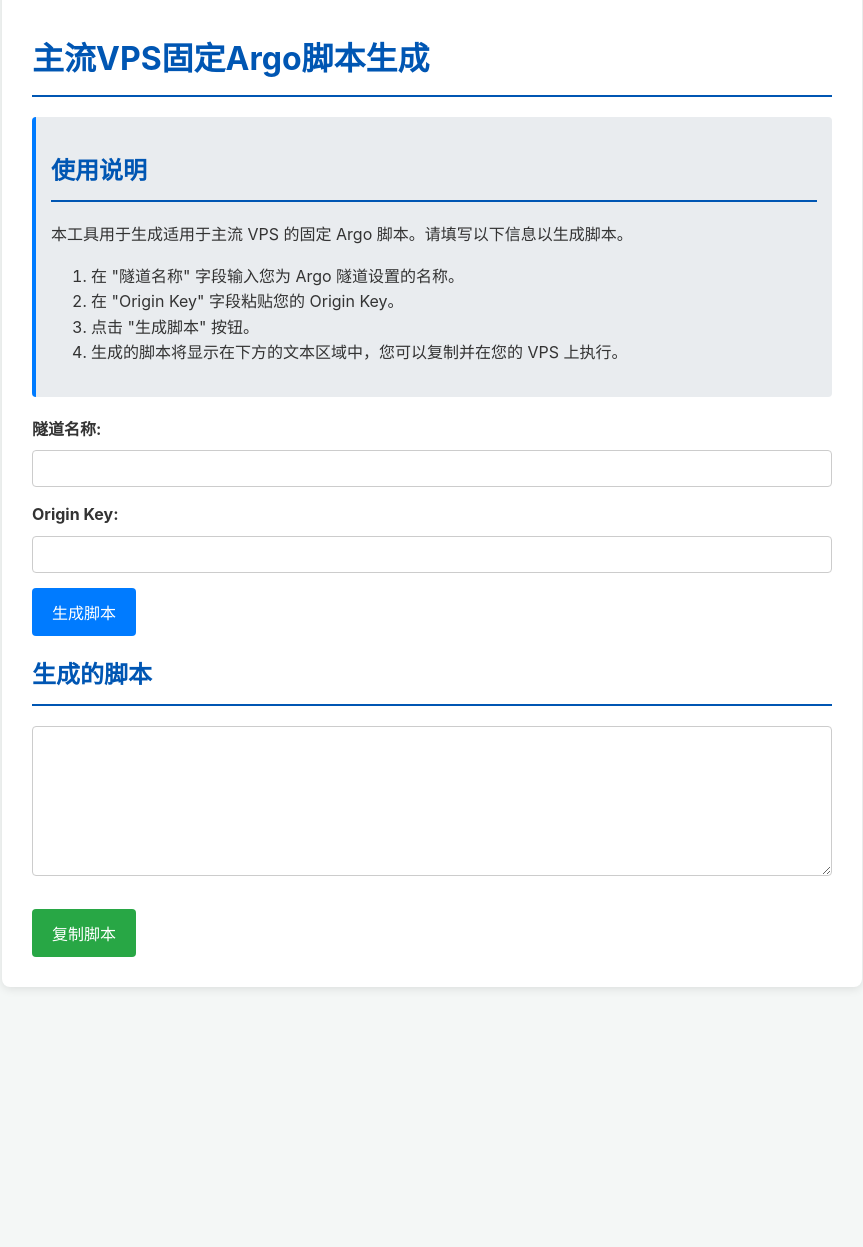
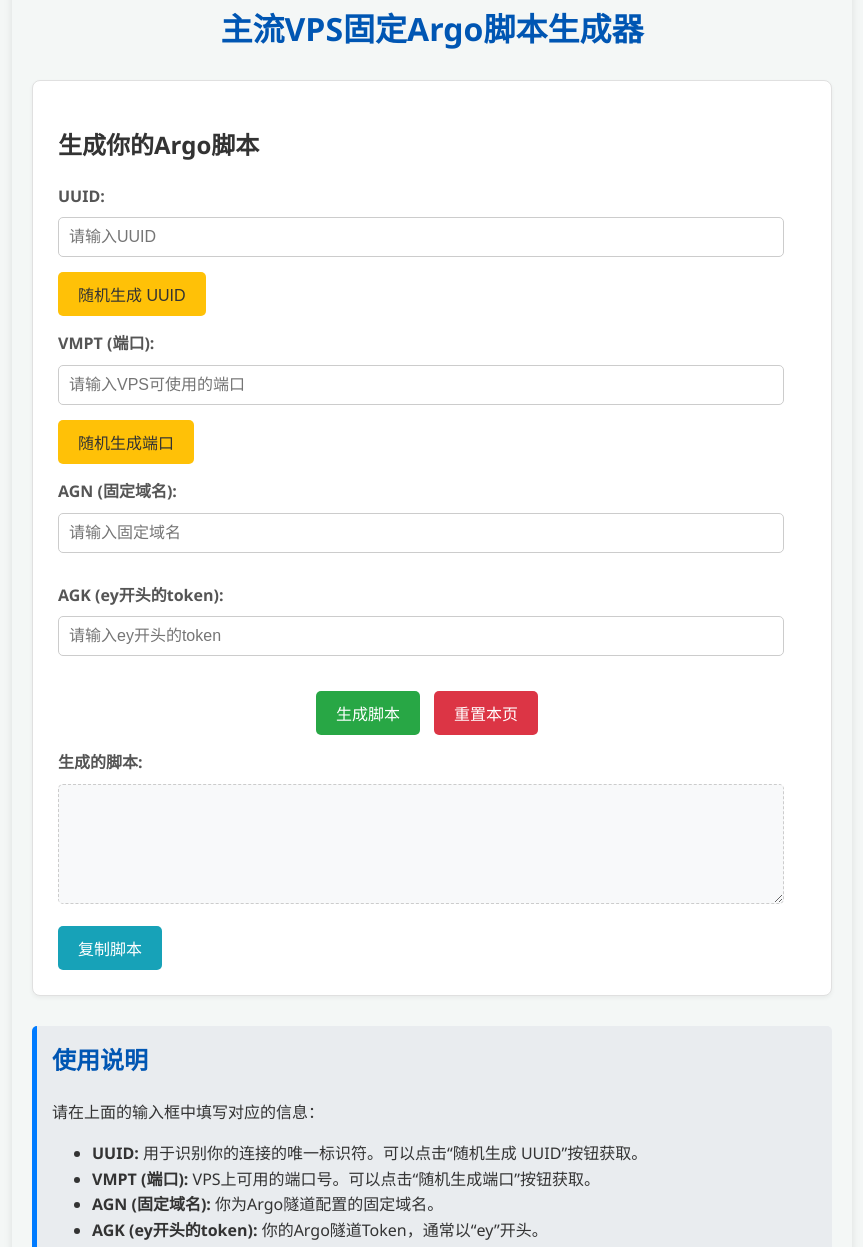
Before and after one commit to akxxxxxxxxx9/tool, a plain HTML site: page vps-fixed-argo.html in a window 1280 px wide. Shown: the part 58-1305 px from the top of the page, without its empty margins (208-1071 px from the left). Before the commit the page ends 1085 px from the top, so only its background shows below. Drawn offline with Linux system fonts and the light colour scheme.

Commit message:
Update vps-fixed-argo.html

```diff
--- a/vps-fixed-argo.html
+++ b/vps-fixed-argo.html
@@ -3,213 +3,213 @@
 <head>
     <meta charset="UTF-8">
     <meta name="viewport" content="width=device-width, initial-scale=1.0">
-    <title>主流VPS固定Argo脚本生成 - AKI 工具箱</title>
+    <title>主流VPS固定Argo脚本生成器</title>
     <style>
         body {
-            font-family: -apple-system, BlinkMacSystemFont, "Segoe UI", Roboto, "Helvetica Neue", Arial, sans-serif;
-            line-height: 1.6;
-            margin: 0;
+            font-family: 'Segoe UI', Tahoma, Geneva, Verdana, sans-serif;
+            max-width: 800px;
+            margin: 20px auto;
             padding: 20px;
             background-color: #f4f7f6;
             color: #333;
+            line-height: 1.6;
+            border-radius: 10px;
+            box-shadow: 0 4px 8px rgba(0, 0, 0, 0.1);
         }
-        .container {
-            max-width: 800px;
-            margin: 20px auto;
-            background-color: #fff;
-            padding: 30px;
+        h1 {
+            text-align: center;
+            color: #0056b3;
+            margin-bottom: 25px;
+            font-size: 2em;
+        }
+        .section {
+            background: #ffffff;
+            padding: 25px;
+            margin-bottom: 20px;
             border-radius: 8px;
-            box-shadow: 0 2px 10px rgba(0, 0, 0, 0.1);
-        }
-        h1, h2 {
-            color: #0056b3;
-            border-bottom: 2px solid #0056b3;
-            padding-bottom: 10px;
-            margin-bottom: 20px;
+            box-shadow: 0 2px 4px rgba(0, 0, 0, 0.05);
+            border: 1px solid #e0e0e0;
         }
         label {
             display: block;
-            margin-bottom: 8px;
+            margin: 15px 0 8px;
             font-weight: bold;
+            color: #555;
         }
-        input[type="text"], select, textarea {
-            width: 100%;
+        input[type="text"], textarea {
+            width: calc(100% - 22px);
             padding: 10px;
             margin-bottom: 15px;
             border: 1px solid #ccc;
-            border-radius: 4px;
-            box-sizing: border-box; /* Include padding and border in the element's total width and height */
+            border-radius: 5px;
+            box-sizing: border-box;
+            font-size: 1em;
+            transition: border-color 0.3s ease-in-out;
         }
+        input[type="text"]:focus, textarea:focus {
+            border-color: #007bff;
+            outline: none;
+        }
+        button {
+            padding: 10px 20px;
+            margin-right: 10px;
+            border: none;
+            border-radius: 5px;
+            cursor: pointer;
+            font-size: 1em;
+            transition: background-color 0.3s ease, opacity 0.3s ease;
+        }
+        button:hover {
+            opacity: 0.9;
+        }
+        .generate-btn {
+            background-color: #28a745;
+            color: white;
+        }
+        .random-btn {
+            background-color: #ffc107;
+            color: #333;
+        }
+        .copy-btn {
+            background-color: #17a2b8;
+            color: white;
+        }
+         .reset-btn {
+            background-color: #dc3545;
+            color: white;
+         }
         textarea {
             resize: vertical;
-            min-height: 150px;
+            min-height: 120px;
+            font-family: 'Courier New', Courier, monospace;
+            background-color: #f8f9fa;
+            border: 1px dashed #ccc;
+            color: #000;
         }
-        button {
-            background-color: #007bff;
-            color: white;
-            padding: 12px 20px;
-            border: none;
-            border-radius: 4px;
-            cursor: pointer;
-            font-size: 16px;
-            transition: background-color 0.3s ease;
-        }
-        button:hover {
-            background-color: #0056b3;
+        .button-group {
+            margin-top: 20px;
+            text-align: center;
         }
         .instructions {
+            margin-top: 30px;
+            padding: 15px;
             background-color: #e9ecef;
-            padding: 15px;
-            border-left: 4px solid #007bff;
-            margin-bottom: 20px;
-            border-radius: 4px;
+            border-left: 5px solid #007bff;
+            border-radius: 5px;
         }
-        .output {
-            margin-top: 20px;
+        .instructions h2 {
+            margin-top: 0;
+            color: #0056b3;
         }
-        .copy-button {
-            background-color: #28a745;
-            margin-top: 10px;
-        }
-        .copy-button:hover {
-             background-color: #218838;
+        .instructions p {
+            margin-bottom: 10px;
         }
     </style>
 </head>
 <body>
-    <div class="container">
-        <h1>主流VPS固定Argo脚本生成</h1>
-        <div class="instructions">
-            <h2>使用说明</h2>
-            <p>本工具用于生成适用于主流 VPS 的固定 Argo 脚本。请填写以下信息以生成脚本。</p>
-            <ol>
-                <li>在 "隧道名称" 字段输入您为 Argo 隧道设置的名称。</li>
-                <li>在 "Origin Key" 字段粘贴您的 Origin Key。</li>
-                <li>点击 "生成脚本" 按钮。</li>
-                <li>生成的脚本将显示在下方的文本区域中，您可以复制并在您的 VPS 上执行。</li>
-            </ol>
+    <h1>主流VPS固定Argo脚本生成器</h1>
+
+    <div class="section">
+        <h2>生成你的Argo脚本</h2>
+        <label for="vps-uuid">UUID:</label>
+        <input type="text" id="vps-uuid" placeholder="请输入UUID">
+        <button class="random-btn" onclick="generateUUID('vps-uuid')">随机生成 UUID</button>
+
+        <label for="vps-vmpt">VMPT (端口):</label>
+        <input type="text" id="vps-vmpt" placeholder="请输入VPS可使用的端口">
+        <button class="random-btn" onclick="generateRandomPort('vps-vmpt')">随机生成端口</button>
+
+        <label for="vps-agn">AGN (固定域名):</label>
+        <input type="text" id="vps-agn" placeholder="请输入固定域名">
+
+        <label for="vps-agk">AGK (ey开头的token):</label>
+        <input type="text" id="vps-agk" placeholder="请输入ey开头的token">
+
+        <div class="button-group">
+            <button class="generate-btn" onclick="generateScript('vps')">生成脚本</button>
+             <button class="reset-btn" onclick="resetSection('vps')">重置本页</button>
         </div>
 
-        <label for="tunnelName">隧道名称:</label>
-        <input type="text" id="tunnelName" name="tunnelName" required>
+        <label for="vps-output">生成的脚本:</label>
+        <textarea id="vps-output" readonly></textarea>
+        <button class="copy-btn" onclick="copyToClipboard('vps-output')">复制脚本</button>
+    </div>
 
-        <label for="originKey">Origin Key:</label>
-        <input type="text" id="originKey" name="originKey" required>
-
-        <button onclick="generateScript()">生成脚本</button>
-
-        <div class="output">
-            <h2>生成的脚本</h2>
-            <textarea id="generatedScript" readonly></textarea>
-            <button class="copy-button" onclick="copyScript()">复制脚本</button>
-        </div>
+    <div class="instructions">
+        <h2>使用说明</h2>
+        <p>请在上面的输入框中填写对应的信息：</p>
+        <ul>
+            <li><strong>UUID:</strong> 用于识别你的连接的唯一标识符。可以点击“随机生成 UUID”按钮获取。</li>
+            <li><strong>VMPT (端口):</strong> VPS上可用的端口号。可以点击“随机生成端口”按钮获取。</li>
+            <li><strong>AGN (固定域名):</strong> 你为Argo隧道配置的固定域名。</li>
+            <li><strong>AGK (ey开头的token):</strong> 你的Argo隧道Token，通常以“ey”开头。</li>
+        </ul>
+        <p>填写完成后，点击“生成脚本”按钮，生成的脚本会出现在下方文本框中。然后点击“复制脚本”按钮即可复制到剪贴板，以便在你的VPS上执行。</p>
+         <p>点击“重置本页”按钮可以清空当前页面的所有输入和输出内容。</p>
     </div>
 
     <script>
-        function generateScript() {
-            const tunnelName = document.getElementById('tunnelName').value.trim();
-            const originKey = document.getElementById('originKey').value.trim();
-            const generatedScriptTextarea = document.getElementById('generatedScript');
+        // 生成随机 UUID 的函数，符合 UUID v4 格式
+        function generateUUID(inputId) {
+            const uuid = 'xxxxxxxx-xxxx-4xxx-yxxx-xxxxxxxxxxxx'.replace(/[xy]/g, function(c) {
+                const r = Math.random() * 16 | 0;
+                const v = c === 'x' ? r : (r & 0x3 | 0x8);
+                return v.toString(16);
+            });
+            document.getElementById(inputId).value = uuid;
+        }
 
-            if (!tunnelName || !originKey) {
-                generatedScriptTextarea.value = "请填写隧道名称和 Origin Key。";
+        // 生成随机端口号（1024 到 49151 之间）
+        function generateRandomPort(inputId) {
+            const minPort = 1024;
+            const maxPort = 49151;
+            const port = Math.floor(Math.random() * (maxPort - minPort + 1)) + minPort;
+            document.getElementById(inputId).value = port;
+        }
+
+        // 生成 Argo 脚本的函数
+        function generateScript(type) {
+            const uuid = (document.getElementById(type + '-uuid').value || '').trim();
+            const vmpt = (document.getElementById(type + '-vmpt').value || '').trim();
+            const agn = (document.getElementById(type + '-agn').value || '').trim();
+            const agk = (document.getElementById(type + '-agk').value || '').trim();
+
+            if (!uuid || !vmpt || !agn || !agk) {
+                alert('请填写所有字段！');
                 return;
             }
 
-            const script = `#!/bin/bash
+            const baseScript = 'bash <(curl -Ls https://raw.githubusercontent.com/yonggekkk/argosb/main/argosb.sh)';
 
-TUNNEL_NAME="${tunnelName}"
-ORIGIN_KEY="${originKey}"
+            const scriptParts = [
+                'uuid=' + uuid,
+                'vmpt=' + vmpt,
+                'agn=' + agn,
+                'agk=' + agk,
+                baseScript
+            ];
 
-# 安装 cloudflared (如果未安装)
-if ! command -v cloudflared &> /dev/null
-then
-    echo "cloudflared 未安装，正在安装..."
-    # 根据你的系统选择合适的安装方法
-    # Debian/Ubuntu:
-    curl -L --output cloudflared.deb https://github.com/cloudflare/cloudflared/releases/latest/download/cloudflared-linux-amd64.deb
-    sudo dpkg -i cloudflared.deb
-    # 或者其他系统的安装方法，请参考 Cloudflare 官方文档
-    # https://developers.cloudflare.com/cloudflare-one/connections/connect-apps/install-and-setup/tunnel-useful-commands/
-    echo "cloudflared 安装完成."
-fi
+            const script = scriptParts.join(' ');
 
-# 创建隧道认证文件
-mkdir -p ~/.cloudflare/
-echo "$ORIGIN_KEY" > ~/.cloudflare/\${TUNNEL_NAME}.json
-
-# 创建隧道配置目录和文件
-mkdir -p /etc/cloudflared/
-cat <<EOF > /etc/cloudflared/config.yml
-tunnel: \${TUNNEL_NAME}
-credentials-file: /root/.cloudflare/\${TUNNEL_NAME}.json
-metrics: 0.0.0.0:2006
-
-# 你可以在这里添加你想要代理的服务，例如：
-# ingress:
-#   - hostname: your-domain.example.com
-#     service: http://localhost:80
-#   - service: http_status:404
-EOF
-
-# 注册隧道 (如果未注册)
-if ! cloudflared tunnel info \${TUNNEL_NAME} &> /dev/null
-then
-    echo "隧道未注册，正在注册..."
-    # Cloudflare Tunnel create 命令需要 API 密钥或全局 API 密钥
-    # 或者，你可以在 Cloudflare Dashboard 手动创建隧道并获取 Origin Key
-    # 如果你已经通过 Dashboard 创建，下面的注册步骤可以跳过
-    # 如果你想通过脚本创建，你需要配置 Cloudflare API 凭证
-    # export CLOUDFLARE_API_TOKEN="YOUR_API_TOKEN"
-    # cloudflared tunnel create \${TUNNEL_NAME}
-    echo "请确保你已在 Cloudflare Dashboard 创建了隧道并获取了正确的 Origin Key。"
-else
-    echo "隧道已注册."
-fi
-
-
-# 创建 Systemd 服务文件
-cat <<EOF > /etc/systemd/system/cloudflared-\${TUNNEL_NAME}.service
-[Unit]
-Description=Cloudflare Tunnel \${TUNNEL_NAME}
-After=network.target
-
-[Service]
-TimeoutStartSec=0
-Type=notify
-ExecStart=/usr/local/bin/cloudflared tunnel --config /etc/cloudflared/config.yml run \${TUNNEL_NAME}
-Restart=on-failure
-RestartSec=5
-Environment=CLOUDFLARED_HOME=/home/%u
-
-[Install]
-WantedBy=multi-user.target
-EOF
-
-# 启用并启动 Systemd 服务
-echo "启用并启动 Systemd 服务..."
-sudo systemctl enable cloudflared-\${TUNNEL_NAME} --now
-
-echo "脚本执行完毕。请检查日志确认隧道是否正常运行："
-echo "sudo systemctl status cloudflared-\${TUNNEL_NAME}"
-echo "或者查看日志：sudo journalctl -u cloudflared-\${TUNNEL_NAME} -f"
-`;
-
-            generatedScriptTextarea.value = script;
+            document.getElementById(type + '-output').value = script;
         }
 
-        function copyScript() {
-            const generatedScriptTextarea = document.getElementById('generatedScript');
-            generatedScriptTextarea.select();
-            generatedScriptTextarea.setSelectionRange(0, 99999); /* For mobile devices */
+        // 复制输出框内容的函数
+        function copyToClipboard(outputId) {
+            const textarea = document.getElementById(outputId);
+            textarea.select();
+            document.execCommand('copy');
+            alert('已复制到剪贴板！');
+        }
 
-            try {
-                navigator.clipboard.writeText(generatedScriptTextarea.value);
-                alert('脚本已复制到剪贴板！');
-            } catch (err) {
-                console.error('无法复制脚本:', err);
-                alert('复制失败，请手动复制文本区域的内容。');
-            }
+         // 重置单个模板
+        function resetSection(type) {
+            document.getElementById(type + '-uuid').value = '';
+            document.getElementById(type + '-vmpt').value = '';
+            document.getElementById(type + '-agn').value = '';
+            document.getElementById(type + '-agk').value = '';
+            document.getElementById(type + '-output').value = '';
+            alert('页面已重置！');
         }
     </script>
 </body>
```
